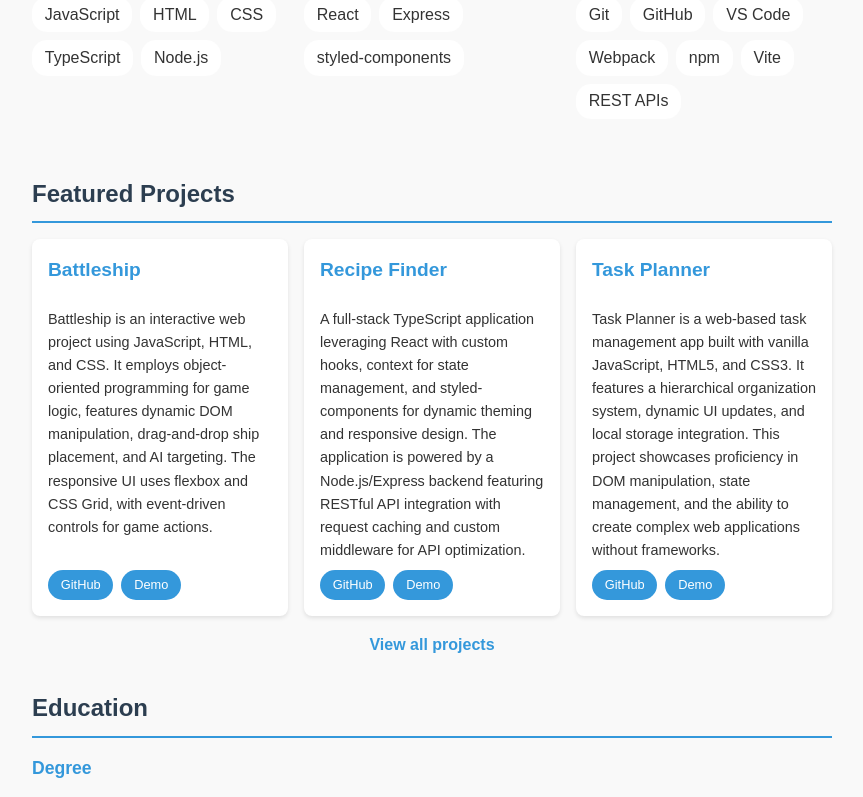
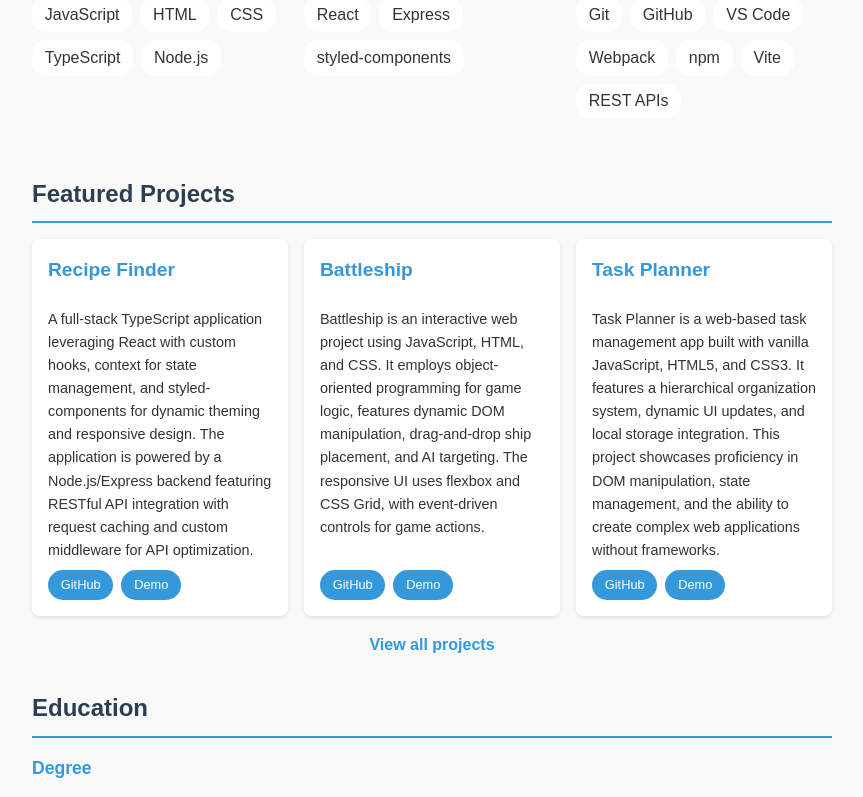
Before and after one commit to sehundpark/personal-portfolio, a React (Vite) app: page /resume in a window 1280 px wide. Shown: the part 509-1306 px from the top of the page, without its empty margins (208-1071 px from the left). Built offline with nearby package versions, Linux system fonts and the light colour scheme.

Commit message:
Reordering of project displayed in resume.

```diff
--- a/src/pages/subpages/Education/Resume.jsx
+++ b/src/pages/subpages/Education/Resume.jsx
@@ -42,18 +42,18 @@ const skillsData = [
 
 const featuredProjects = [
   {
+    title: "Recipe Finder",
+    description:
+      "A full-stack TypeScript application leveraging React with custom hooks, context for state management, and styled-components for dynamic theming and responsive design. The application is powered by a Node.js/Express backend featuring RESTful API integration with request caching and custom middleware for API optimization.",
+    demo: "https://sehunrecipefinder.netlify.app/",
+    link: "https://github.com/sehundpark/recipe-finder",
+  },
+  {
     title: "Battleship",
     description:
       "Battleship is an interactive web project using JavaScript, HTML, and CSS. It employs object-oriented programming for game logic, features dynamic DOM manipulation, drag-and-drop ship placement, and AI targeting. The responsive UI uses flexbox and CSS Grid, with event-driven controls for game actions.",
     demo: "https://sehundpark.github.io/battleship/",
     link: "https://github.com/sehundpark/battleship",
-  },
-  {
-    title: "Recipe Finder",
-    description:
-      "A full-stack TypeScript application leveraging React with custom hooks, context for state management, and styled-components for dynamic theming and responsive design. The application is powered by a Node.js/Express backend featuring RESTful API integration with request caching and custom middleware for API optimization.",
-    demo: "https://sehunrecipefinder.netlify.app/",
-    link: "https://github.com/sehundpark/recipe-finder",
   },
   {
     title: "Task Planner",
```
